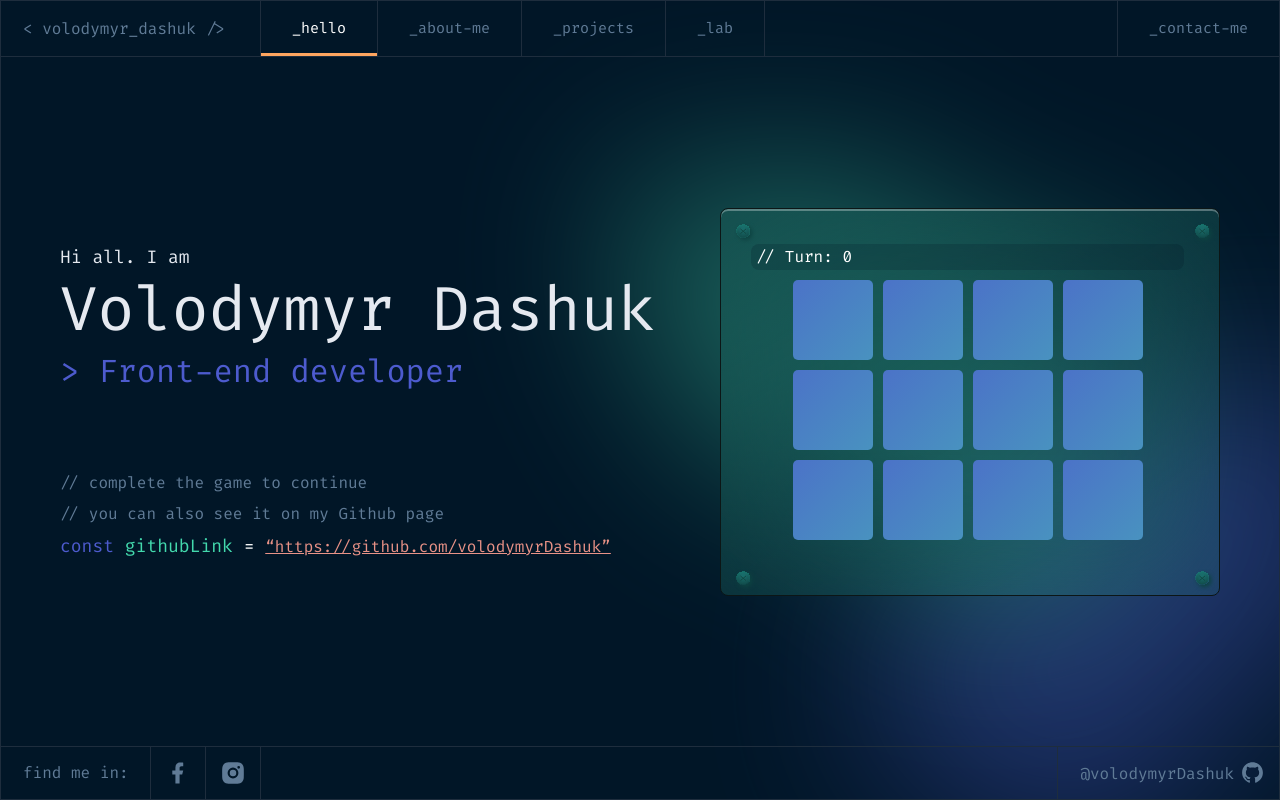
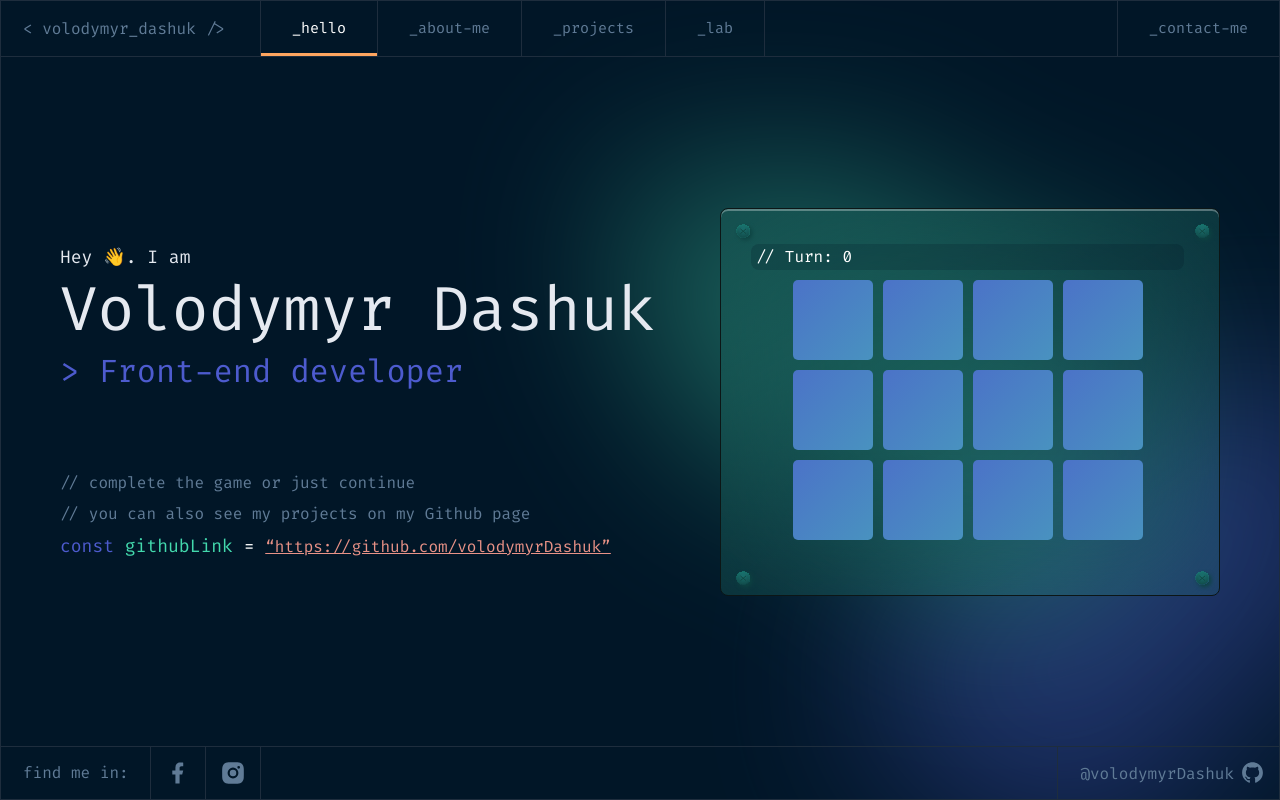
Before and after one commit to volodymyrDashuk/personal-website, a Vue app: page / in a window 1280 px wide. Shown: the top 800 px of the page. Built offline with nearby package versions, Linux system fonts and the light colour scheme; what vue3-highlightjs would draw is missing.

Commit message:
🎨️ Adjusts content

```diff
--- a/src/views/HelloView.vue
+++ b/src/views/HelloView.vue
@@ -1,11 +1,11 @@
 <template>
     <div class="home">
         <div class="info">
-            <p class="greeting">Hi all. I am</p>
+            <p class="greeting">Hey &#128075;. I am</p>
             <h1 class="name">Volodymyr Dashuk</h1>
             <h2 class="position">&#x3e; Front-end developer</h2>
-            <p class="code">&#x2f;&#x2f; complete the game to continue</p>
-            <p class="code">&#x2f;&#x2f; you can also see it on my Github page</p>
+            <p class="code">&#x2f;&#x2f; complete the game or just continue</p>
+            <p class="code">&#x2f;&#x2f; you can also see my projects on my Github page</p>
             <p class="expression">
                 <span class="variables">const&nbsp;</span>
                 <span class="value">githubLink&nbsp;</span>
```
